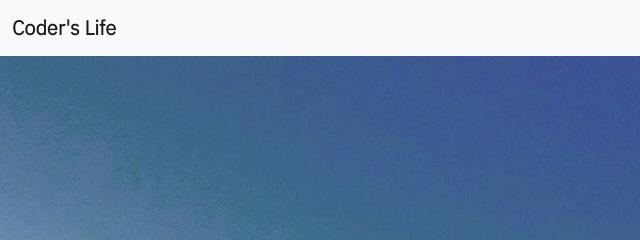
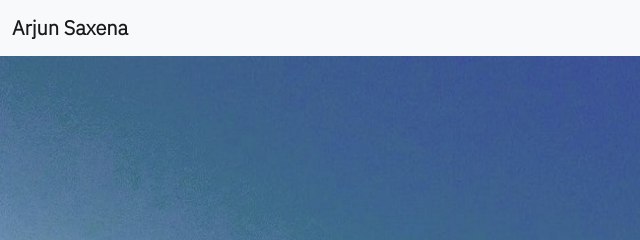
Before and after one commit to arjunsaxena122/Bootstrap-Website, a plain HTML site: page index.html in a window 1280 px wide. Shown: the top 240 px of the page, 0-640 px from the left. Drawn offline with nearby package versions, Linux system fonts and the light colour scheme.

Commit message:
arjun dalle

```diff
--- a/index.html
+++ b/index.html
@@ -24,7 +24,7 @@
 <body>
   <nav class="navbar navbar-expand-lg navbar-light bg-light">
     <div class="container-fluid">
-      <a class="navbar-brand text-capitalize h1-heading" href="#">coder's Life</a>
+      <a class="navbar-brand text-capitalize h1-heading" href="#">Arjun Saxena</a>
       <button class="navbar-toggler" type="button" data-bs-toggle="collapse" data-bs-target="#navbarSupportedContent"
         aria-controls="navbarSupportedContent" aria-expanded="false" aria-label="Toggle navigation">
         <span class="navbar-toggler-icon"></span>
```
